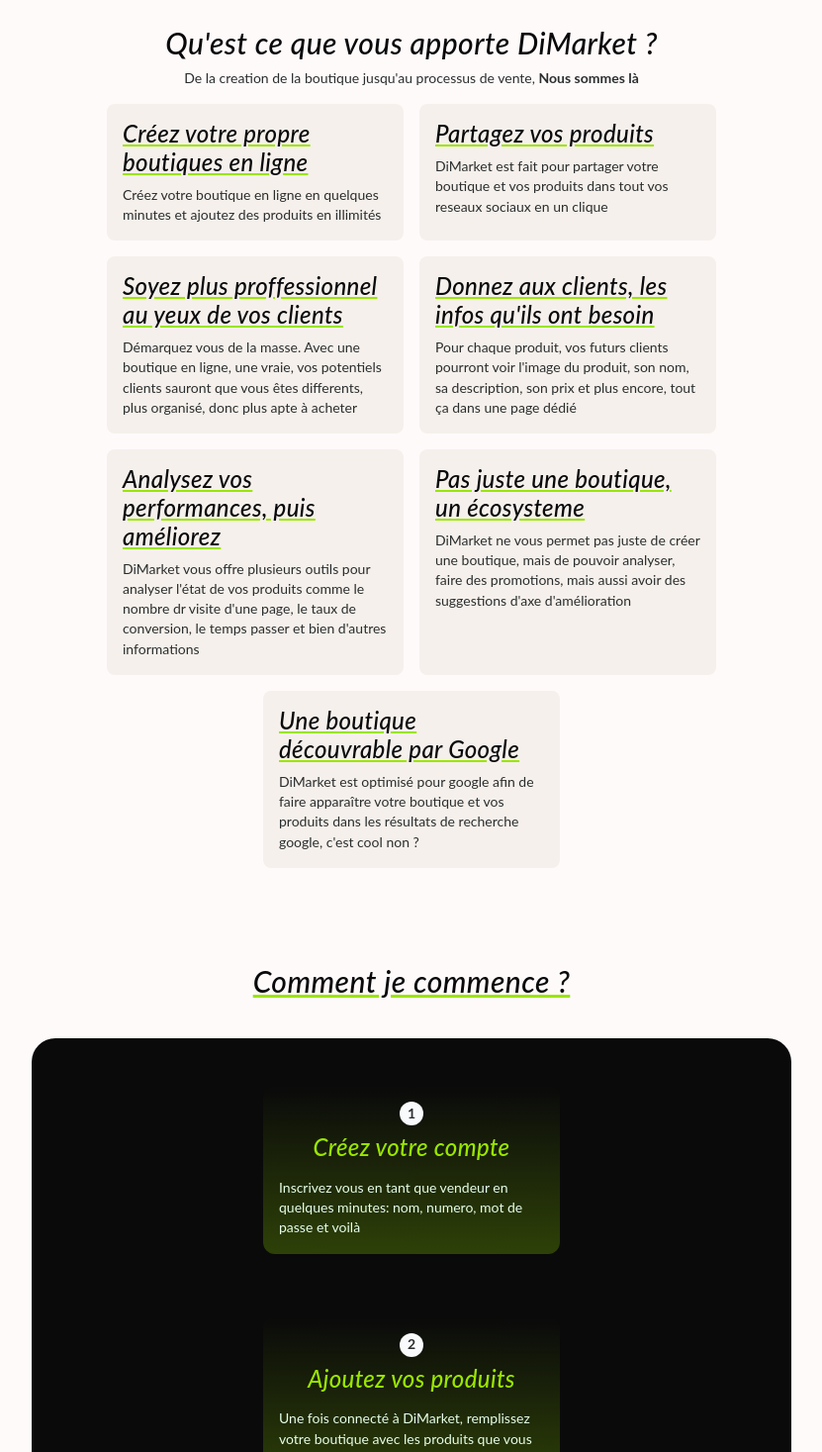
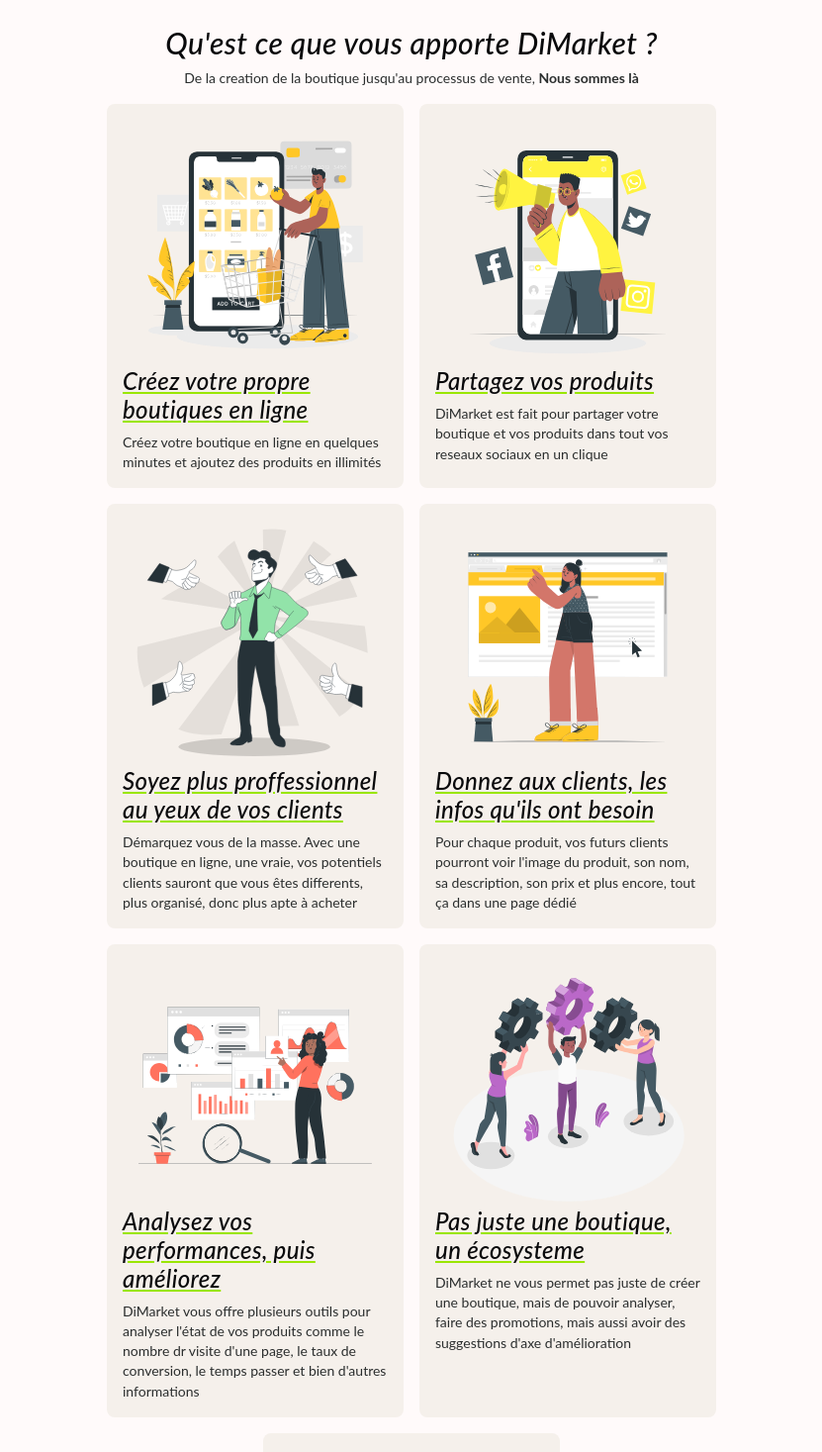
Before and after one commit to DiagneGeek/di-market, a SvelteKit app: page /vendeurs in a window 1280 px wide. Shown: the part 920-2387 px from the top of the page at 99% size, without its empty margins (224-1055 px from the left). Built offline with nearby package versions, Linux system fonts and the light colour scheme.

Commit message:
Update +page.svelte

```diff
--- a/src/routes/vendeurs/+page.svelte
+++ b/src/routes/vendeurs/+page.svelte
@@ -49,8 +49,12 @@
     </p>
 </Section>
 
-{#snippet featureCard(name: string, text: string)}
+{#snippet featureCard(image: string, name: string, text: string)}
     <div class="bg-card p-4 rounded-lg w-[300px]">
+     <img
+         class="w-full rounded-lg h-[250px]"
+         src="/illustrations/{image}.svg"
+         alt={name} />
       <h3 class="highlight italic">{name}</h3>
       <p>{text}</p>
     </div>
@@ -63,34 +67,41 @@
   {#each [
     {
         title: "Créez votre propre boutiques en ligne",
-        text: "Créez votre boutique en ligne en quelques minutes et ajoutez des produits en illimités"
+        text: "Créez votre boutique en ligne en quelques minutes et ajoutez des produits en illimités",
+        image: "online-store"
     },
     {
         title: "Partagez vos produits",
-        text: "DiMarket est fait pour partager votre boutique et vos produits dans tout vos reseaux sociaux en un clique"
+        text: "DiMarket est fait pour partager votre boutique et vos produits dans tout vos reseaux sociaux en un clique",
+        image: "sharing"
     },
     {
         title: "Soyez plus proffessionnel au yeux de vos clients",
-        text: "Démarquez vous de la masse. Avec une boutique en ligne, une vraie, vos potentiels clients sauront que vous êtes differents, plus organisé, donc plus apte à acheter"
+        text: "Démarquez vous de la masse. Avec une boutique en ligne, une vraie, vos potentiels clients sauront que vous êtes differents, plus organisé, donc plus apte à acheter",
+        image: "trust"
     },
     {
       title: "Donnez aux clients, les infos qu'ils ont besoin",
-      text: "Pour chaque produit, vos futurs clients pourront voir l'image du produit, son nom, sa description, son prix et plus encore, tout ça dans une page dédié"
+      text: "Pour chaque produit, vos futurs clients pourront voir l'image du produit, son nom, sa description, son prix et plus encore, tout ça dans une page dédié",
+      image: "info"
     },
     {
       title: "Analysez vos performances, puis améliorez",
-      text: "DiMarket vous offre plusieurs outils pour analyser l'état de vos produits comme le nombre dr visite d'une page, le taux de conversion, le temps passer et bien d'autres informations"
+      text: "DiMarket vous offre plusieurs outils pour analyser l'état de vos produits comme le nombre dr visite d'une page, le taux de conversion, le temps passer et bien d'autres informations",
+      image: "data-analysis"
     },
     {
       title: "Pas juste une boutique,  un écosysteme",
-      text: "DiMarket ne vous permet pas juste de créer une boutique,  mais de pouvoir analyser, faire des promotions, mais aussi avoir des suggestions d'axe d'amélioration"
+      text: "DiMarket ne vous permet pas juste de créer une boutique,  mais de pouvoir analyser, faire des promotions, mais aussi avoir des suggestions d'axe d'amélioration",
+      image: "ecosystem"
     },
     {
       title: "Une boutique découvrable par Google",
-      text: "DiMarket est optimisé pour google afin de faire apparaître votre boutique et vos produits dans les résultats de recherche google, c'est cool non ?"
+      text: "DiMarket est optimisé pour google afin de faire apparaître votre boutique et vos produits dans les résultats de recherche google, c'est cool non ?",
+      image: "search"
     }
   ] as feature}
-    {@render featureCard(feature.title, feature.text)}
+    {@render featureCard(feature.image, feature.title, feature.text)}
   {/each}
 </div>
 </Section>
```
